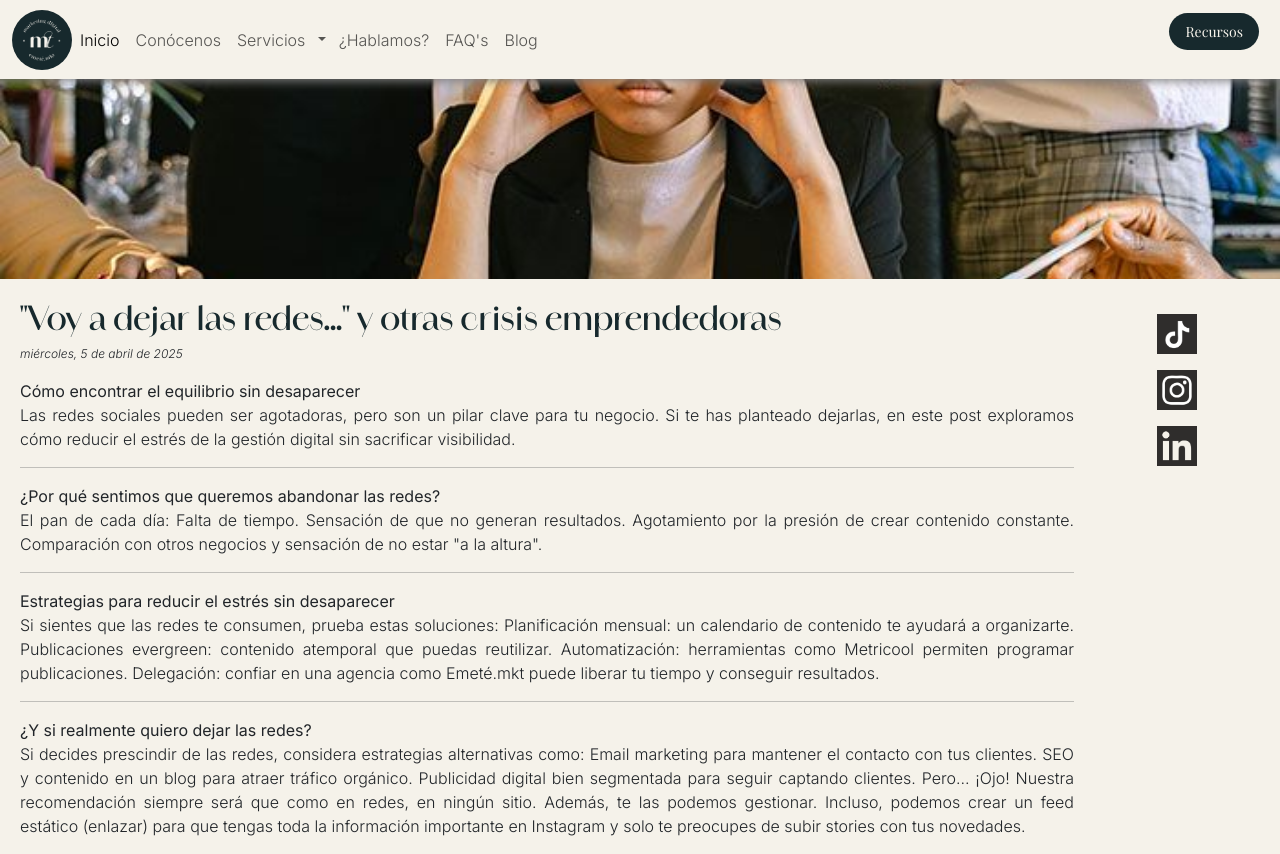
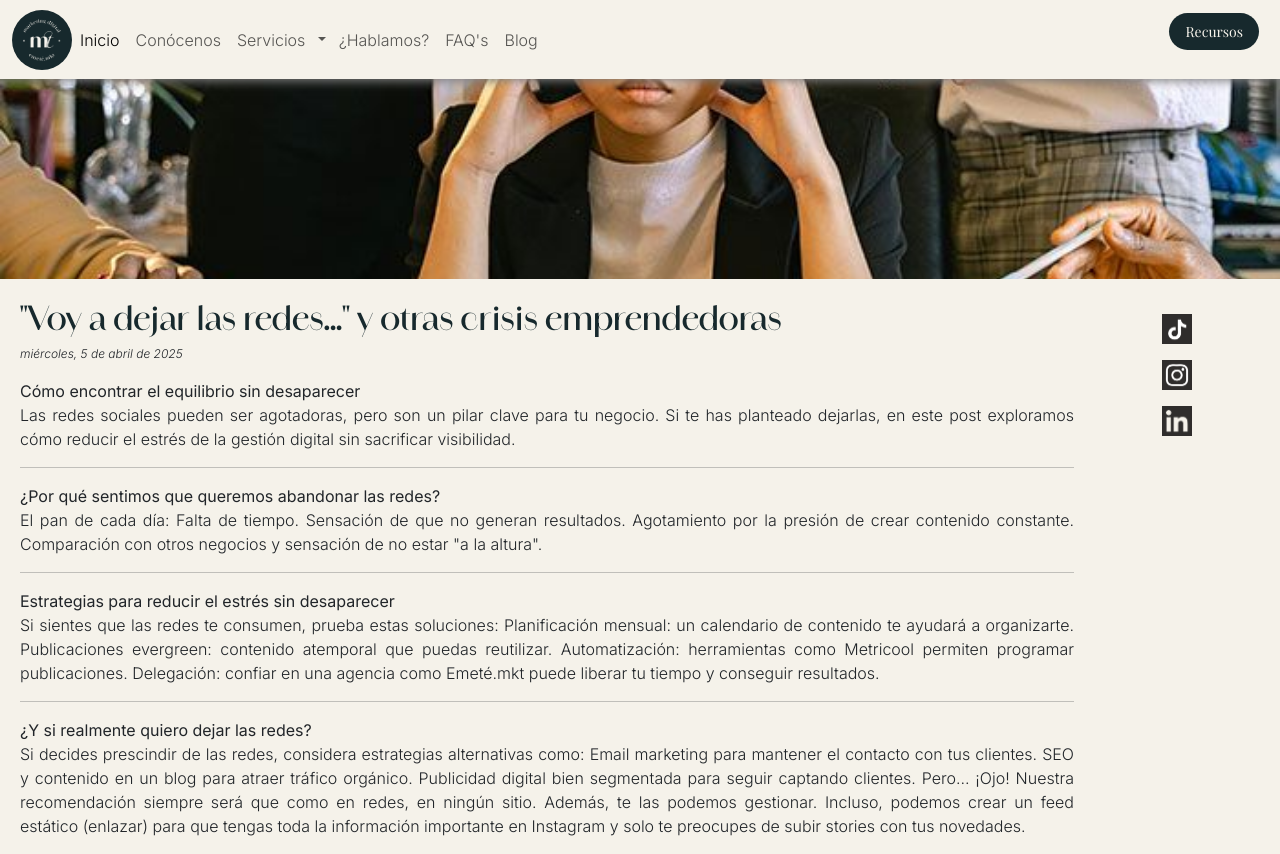
Before and after one commit to vaviciana/emete-mkt, a plain HTML site: page pages/blog/entrada3.html in a window 1280 px wide. Drawn offline with nearby package versions, Linux system fonts and the light colour scheme; a script that the page names is missing; a web font is replaced by a local one.

Commit message:
titulos y flavicon

```diff
--- a/pages/blog/entrada3.html
+++ b/pages/blog/entrada3.html
@@ -6,7 +6,8 @@
     <link href="https://cdn.jsdelivr.net/npm/bootstrap@5.3.3/dist/css/bootstrap.min.css" rel="stylesheet" integrity="sha384-QWTKZyjpPEjISv5WaRU9OFeRpok6YctnYmDr5pNlyT2bRjXh0JMhjY6hW+ALEwIH" crossorigin="anonymous">
     <link rel="stylesheet" href="/estilos/style.css">
     <script defer src="script.js"></script>
-    <title>Document</title>
+    <link rel="icon" href="../../recursos/Logos Emeté - Transparente-05.png" type="image/png">
+    <title>"Voy a dejar las redes..."</title>
 </head>
 <body>
     <header>
@@ -107,9 +108,15 @@
                 </div>
             </div>
             <div class="d-flex flex-column gap-3 align-items-center iconos_redes" >
-                <img src="/recursos/path1.png" alt="" class="icono-redes_blog">
-                <img src="/recursos/path2.png" alt="" class="icono-redes_blog">
-                <img src="/recursos/path3.png" alt="" class="icono-redes_blog">
+                <a href="https://www.tiktok.com/@emete.mkt?is_from_webapp=1&sender_device=pc">
+                    <img src="../../recursos/path1.png" alt="" class="icono-redes">
+                </a>
+                <a href="https://www.instagram.com/emete.mkt?igsh=MWM2bHE5aWE4aGc4Zw==">
+                    <img src="../../recursos/path2.png" alt="" class="icono-redes">
+                </a>
+                <a href="https://www.linkedin.com/company/emet%C3%A9-mkt/">
+                    <img src="../../recursos/path3.png" alt="" class="icono-redes">
+                </a>
             </div>
         </div>
     </div>
```
Also changed, not shown: index.html (+2 -1 lines), pages/blog.html (+2 -1 lines), pages/blog/entrada1.html (+11 -4 lines), pages/blog/entrada2.html (+11 -4 lines), pages/contacto.html (+2 -1 lines), pages/faqs.html (+2 -1 lines), pages/recursos.html (+2 -1 lines), pages/servicios.html (+2 -1 lines), pages/servicios/diseño.html (+2 -1 lines), pages/servicios/email.html (+2 -1 lines), pages/servicios/estrategia.html (+2 -1 lines), pages/servicios/publicidad.html (+2 -1 lines), pages/servicios/redes.html (+2 -1 lines), pages/servicios/web.html (+2 -1 lines), 1 more files.
